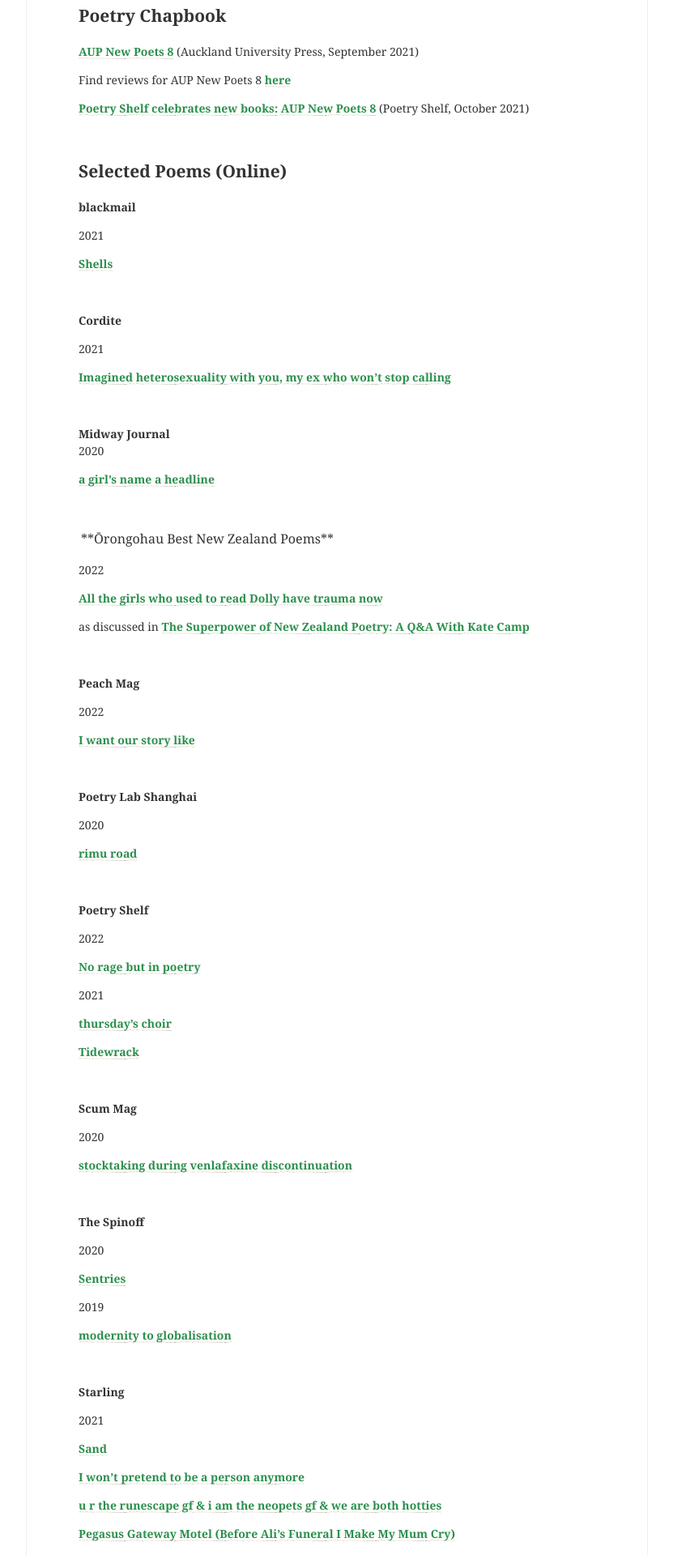
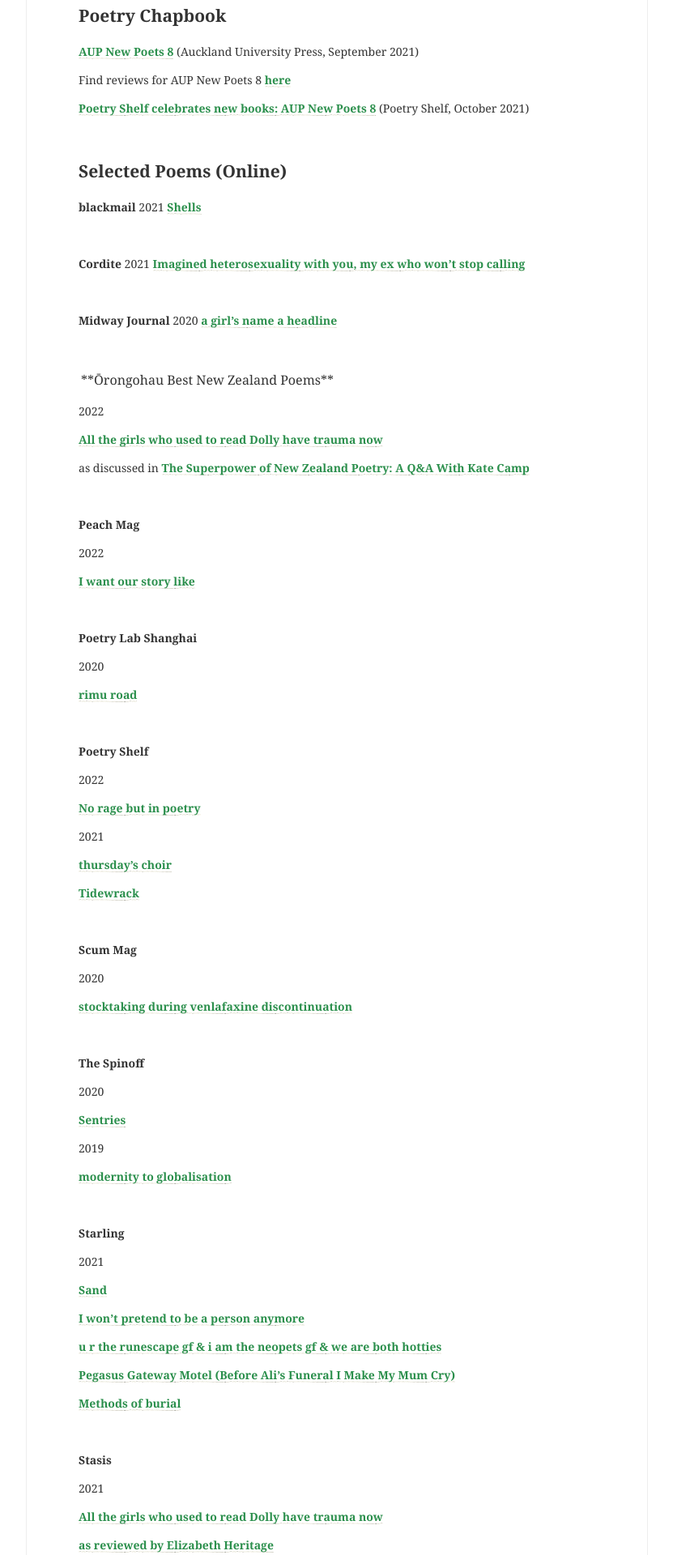
Before and after one commit to lilyholloway/lilyholloway.github.io, a Jekyll site: the page built from cv.md, in a window 1280 px wide. Shown: the part 437-2357 px from the top of the page at 81% size, without its empty margins (224-1055 px from the left). Built offline with Jekyll 4.4.1, drawn with Linux system fonts in a browser that asks for light colours; nearby versions of some CDN libraries; our own code applies the rules of GitHub Pages for plain Markdown files.

Commit message:
Update cv.md

```diff
--- a/cv.md
+++ b/cv.md
@@ -1,36 +1,29 @@
-
-
 ## **Poetry Chapbook**
 
-**<a href="https://aucklanduniversitypress.co.nz/aup-new-poets-8/">AUP New Poets 8</a>** (Auckland University Press, September 2021)<br>
+**<a href="https://aucklanduniversitypress.co.nz/aup-new-poets-8/">AUP New Poets 8</a>** (Auckland University Press, September 2021)
 
-Find reviews for AUP New Poets 8 **<a href="https://lilyholloway.co.nz/books">here</a>**<br>
+Find reviews for AUP New Poets 8 **<a href="https://lilyholloway.co.nz/books">here</a>**
 
-**<a href="https://nzpoetryshelf.com/2021/10/05/poetry-shelf-celebrates-new-books-aup-new-poets-8/">Poetry Shelf celebrates new books: AUP New Poets 8</a>** (Poetry Shelf, October 2021)<br>
+**<a href="https://nzpoetryshelf.com/2021/10/05/poetry-shelf-celebrates-new-books-aup-new-poets-8/">Poetry Shelf celebrates new books: AUP New Poets 8</a>** (Poetry Shelf, October 2021)
 
 <br>
 
 ## **Selected Poems** (Online)
 
-**blackmail**<br>
-
-2021<br>
-
+**blackmail**
+2021
 **[Shells](http://www.blackmailpress.com/LH44.html)**<br>
 
 <br>
 
-**Cordite**<br>
-
-2021<br>
-
+**Cordite**
+2021
 **[Imagined heterosexuality with you, my ex who won't stop calling](http://cordite.org.au/poetry/game/imagined-heterosexuality-with-you-my-ex-who-wont-stop-calling/)**<br>
 
 <br>
 
-**Midway Journal**<br>
-2020<br>
-
+**Midway Journal**
+2020
 **[a girl's name a headline](http://midwayjournal.com/a-girls-name-a-headline/)**<br>
 
 <br>
```
